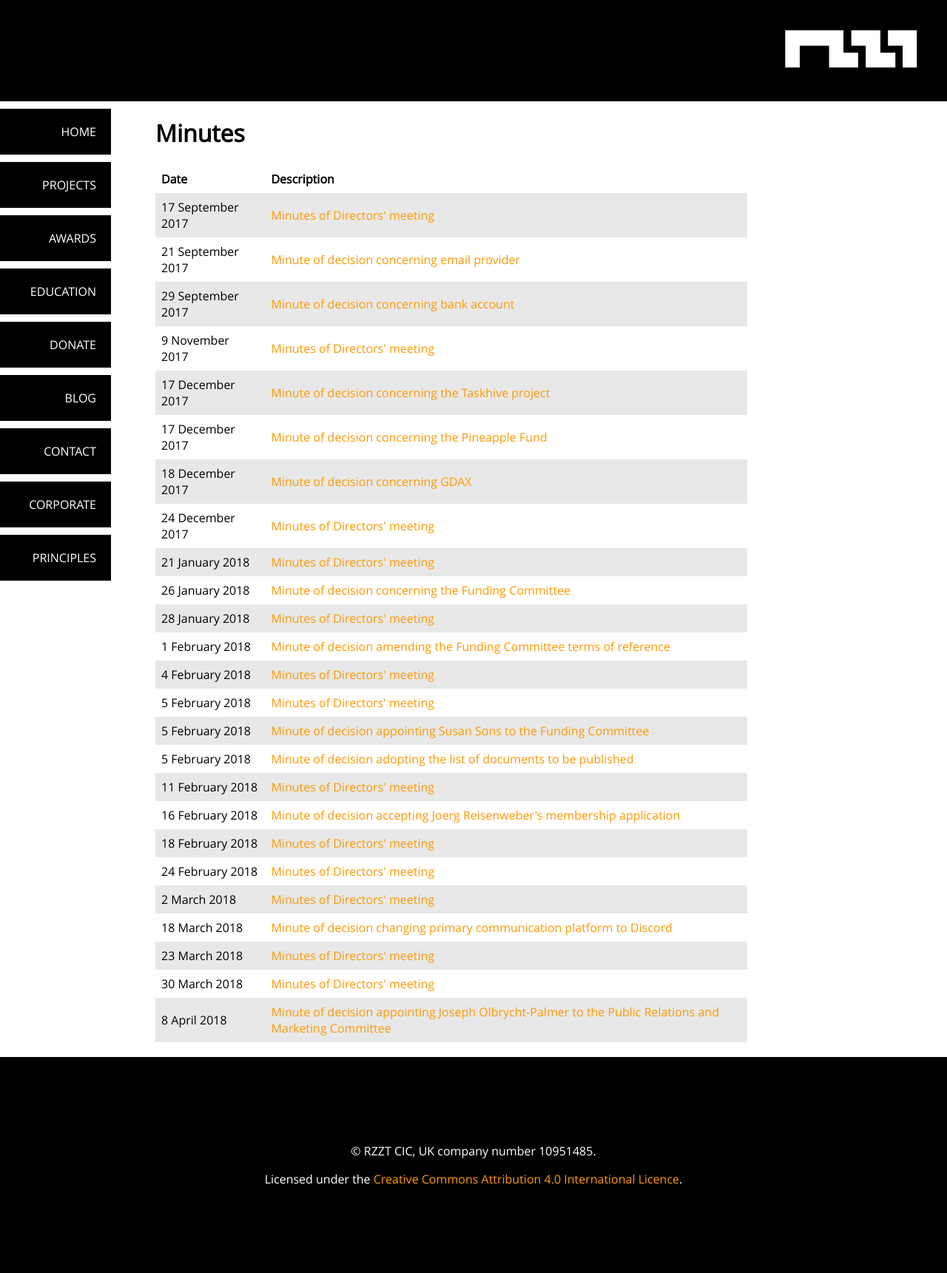
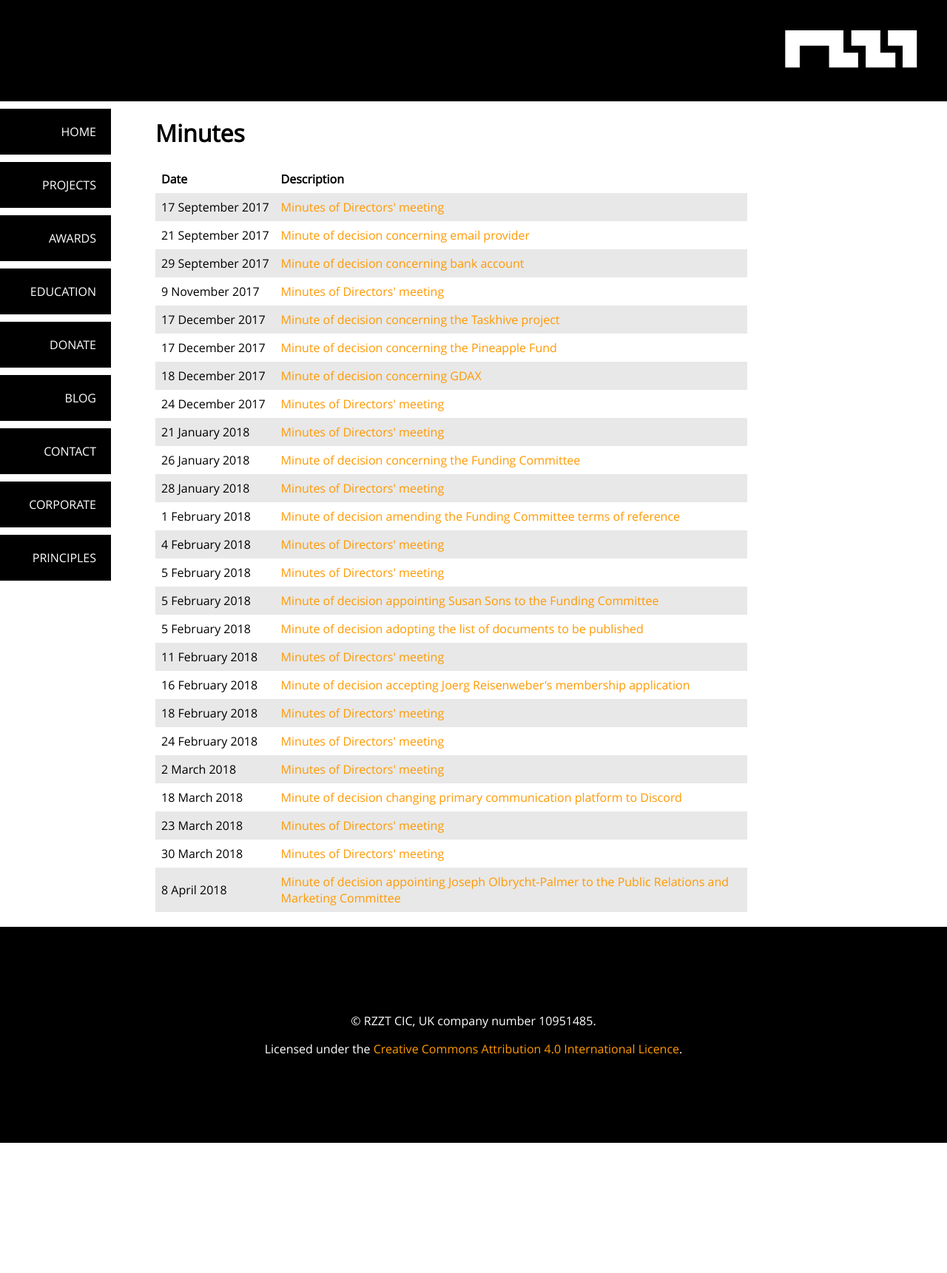
Before and after one commit to RZZT/website, a Jekyll site: the page built from minutes.md, in a window 1280 px wide. Shown: the whole page at 74% size. Built offline with Jekyll 4.4.1, drawn with Linux system fonts in a browser that asks for light colours; after the commit the page ends 1545 px from its top, so only the background shows below that.

Commit message:
Added nowrap to table

```diff
--- a/minutes.md
+++ b/minutes.md
@@ -7,12 +7,12 @@ permalink: /minutes/
 
 <table id="minutes-table">
   <tr>
-    <th>Date</th>
+    <th nowrap="nowrap">Date</th>
     <th>Description</th>
   </tr>
   {% for minute in site.minutes %}
     <tr>
-      <td>{{ minute.date | date: "%-d %B %Y"}}</td>
+      <td nowrap="nowrap">{{ minute.date | date: "%-d %B %Y"}}</td>
       <td><a href="{{ minute.url }}">{{ minute.title }}</a></td>
     </tr>
   {% endfor %}
```
